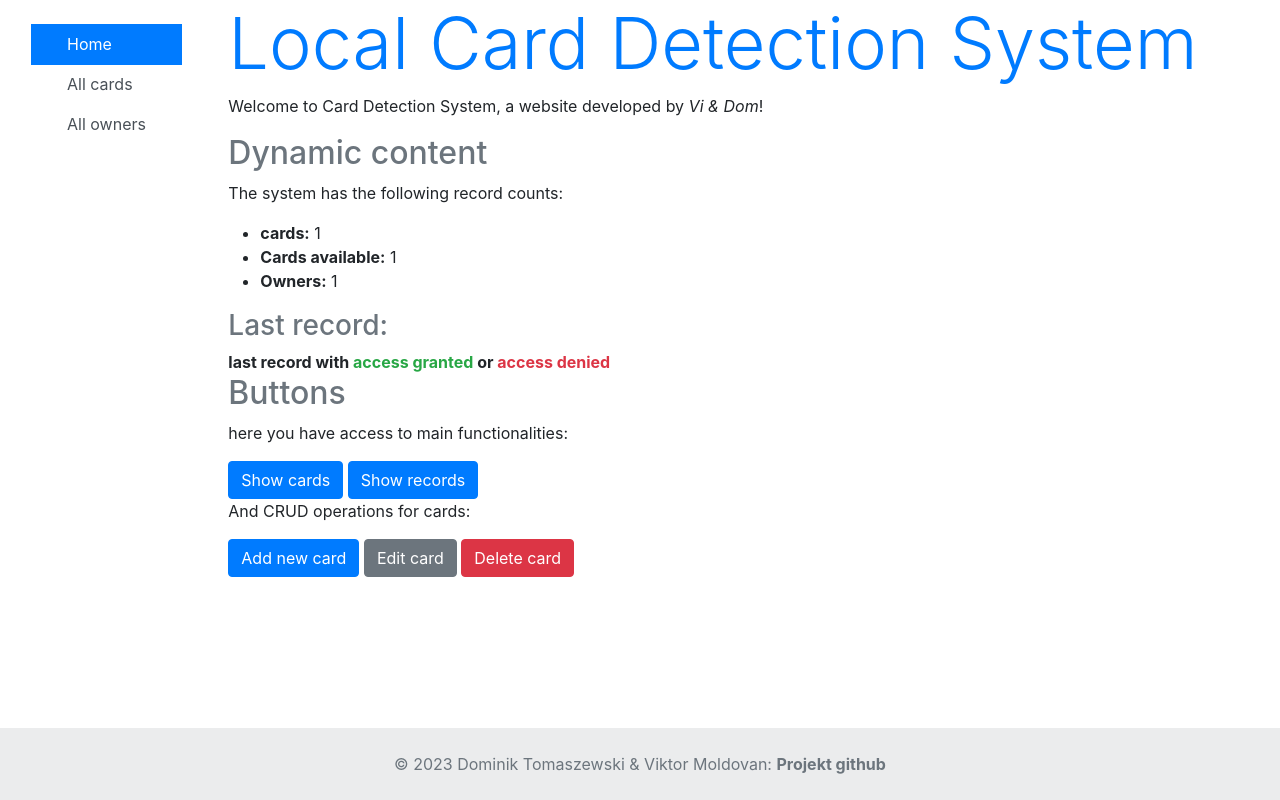
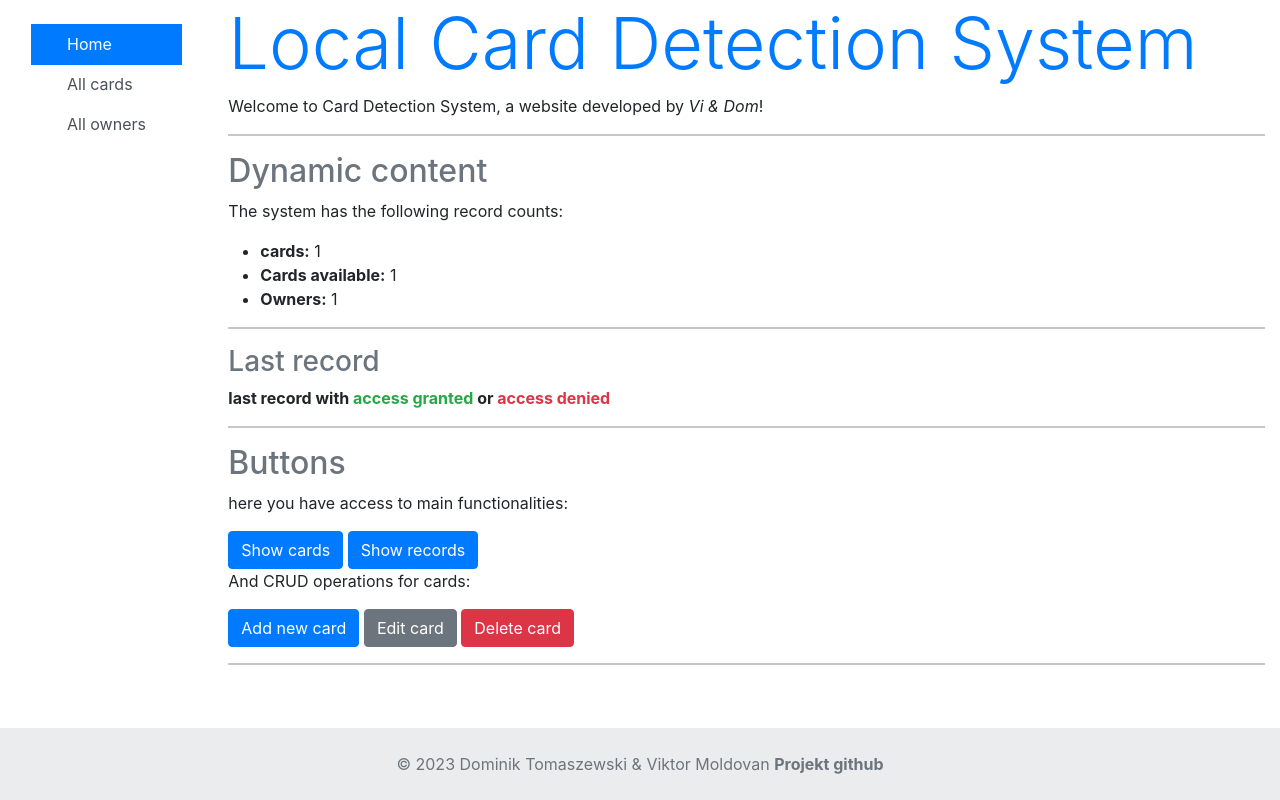
Before and after one commit to vi-mcw196/PiR-project, a Django app: page /index/ in a window 1280 px wide. Run offline with Django 4.2, Linux system fonts and the light colour scheme; tables that the repository leaves empty hold one stand-in row (values such as "Sample post").

Commit message:
add horizontal divider

```diff
--- a/PiR/cardSystem/templates/base_generic.html
+++ b/PiR/cardSystem/templates/base_generic.html
@@ -45,7 +45,7 @@
 <footer class="fixed-bottom text-center text-lg-start bg-light text-muted">
   <!-- Copyright -->
   <div class="text-center p-4" style="background-color: rgba(0, 0, 0, 0.05);">
-    © 2023 Dominik Tomaszewski & Viktor Moldovan:
+    © 2023 Dominik Tomaszewski & Viktor Moldovan
     <a class="text-reset fw-bold" href="https://github.com/vi-mcw196/PiR-project">Projekt github</a>
   </div>
   <!-- Copyright -->
--- a/PiR/cardSystem/templates/index.html
+++ b/PiR/cardSystem/templates/index.html
@@ -3,6 +3,9 @@
 {% block content %}
   <h1 class="text-primary display-3">Local Card Detection System</h1>
   <p>Welcome to Card Detection System, a website developed by <em>Vi & Dom</em>!</p>
+
+  <hr/>
+
   <h2 class="text-secondary">Dynamic content</h2>
   <p>The system has the following record counts:</p>
   <ul>
@@ -11,12 +14,16 @@
     <li><strong>Owners:</strong> {{ num_owners }}</li>
   </ul>
 
-  <h3 class="text-secondary">Last record:</h3>
+  <hr/>
+
+  <h3 class="text-secondary">Last record</h3>
     <strong>last record with
       <span class="text-success">access granted</span>
       or
       <span class="text-danger">access denied</span>
     </strong>
+
+    <hr/>
 
   <h2 class="text-secondary">Buttons</h2>
   <p>here you have access to main functionalities:</p>
@@ -28,4 +35,6 @@
   <button type="button" class="btn btn-danger">Delete card</button>
   <!-- maybe add card owner end edit card owner? -->
 
+  <hr/>
+
 {% endblock %}
```
